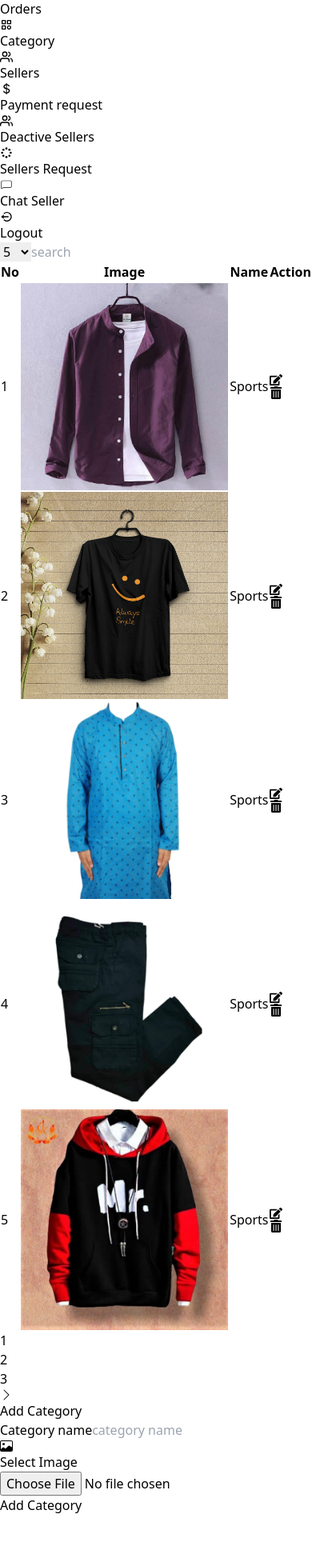
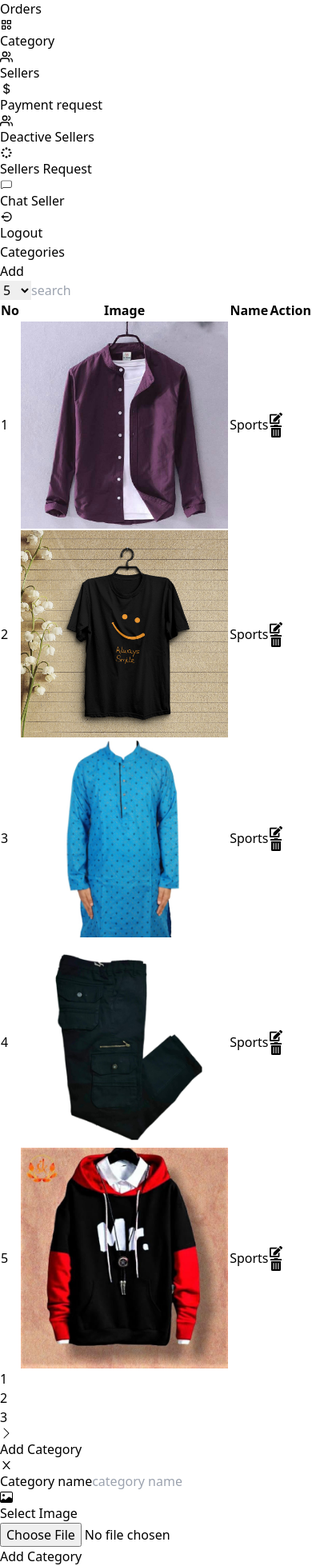
Before and after one commit to abuabdullah23/dashboard-react-project, a React (Vite) app: page /admin/dashboard/category in a window 390 px wide. Shown: the part 598-2556 px from the top of the page at 80% size. Before the commit the page ends 2492 px from the top, so only its background shows below. Built offline with nearby package versions, Linux system fonts and the light colour scheme; no server answers.

Commit message:
responsive categroy page

```diff
--- a/src/components/views/admin/Category.jsx
+++ b/src/components/views/admin/Category.jsx
@@ -3,14 +3,21 @@ import { Link } from 'react-router-dom';
 import { FaEdit, FaTrashAlt } from 'react-icons/fa';
 import Pagination from '../Pagination/Pagination';
 import { BsImage } from 'react-icons/bs';
+import { AiOutlineClose } from 'react-icons/ai';
 
 const Category = () => {
     const [perPage, setPerPage] = useState(5);
     const [currentPage, setCurrentPage] = useState(1);
     const [show, setShow] = useState(false);
+    const [searchValue, setSearchValue] = useState('');
 
     return (
         <div className='px-2 lg:px-7 pt-5'>
+            <div className='flex lg:hidden justify-between items-center mb-5 p-4 bg-[#283046] rounded-md'>
+                <h1 className='text-[#d0d2d6] font-semibold text-sm'>Categories</h1>
+                <button onClick={() => setShow(true)} className='bg-indigo-500 shadow-lg hover:shadow-indigo-500/50 px-4 py-2 cursor-pointer text-white rounded-sm text-sm'>Add</button>
+
+            </div>
             <div className='flex flex-wrap w-full'>
                 <div className='w-full lg:w-7/12 p-4 bg-[#283046] rounded-md'>
                     <div className='flex justify-between items-center'>
@@ -63,10 +70,15 @@ const Category = () => {
                     </div>
                 </div>
 
-                <div className={`w-[320px] lg:w-5/12 translate-x-100 lg:relative lg:right-0 fixed ${show ? 'right-0' : '-right-[340px]'} z-20 top-0 transition-all duration-500`}>
+                <div className={`w-[320px] lg:w-5/12 translate-x-100 lg:relative lg:right-0 fixed ${show ? 'right-0' : '-right-[340px]'} z-[9999] top-0 transition-all duration-500`}>
                     <div className='w-full pl-6'>
                         <div className='bg-[#283046] h-screen lg:h-auto px-3 py-2 lg:rounded-md text-[#d0d2d6]'>
-                            <h2 className='font-semibold text-xl mb-4 w-full text-center'>Add Category</h2>
+                            <div className='flex justify-between items-center mb-4'>
+                                <h2 className='font-semibold text-xl'>Add Category</h2>
+                                <div onClick={() => setShow(false)} className='block lg:hidden cursor-pointer'>
+                                    <AiOutlineClose className='text-[#d0d2d6]' />
+                                </div>
+                            </div>
                             <form>
                                 <div className='flex flex-col w-full gap-1 mb-3'>
                                     <label htmlFor="name">Category name</label>
--- a/src/layout/Sidebar.jsx
+++ b/src/layout/Sidebar.jsx
@@ -27,6 +27,7 @@ const Sidebar = ({ showSidebar, setShowSidebar }) => {
                         {
                             allNav.map((n, i) => <li key={i}>
                                 <Link
+                                    onClick={() => setShowSidebar(false)}
                                     to={n.path}
                                     className={`${pathname === n.path ? 'bg-slate-600 shadow-indigo-500/30 text-white duration-500' : 'text-[#d0d2d6] font-normal duration-200'} px-3 py-2 rounded-sm flex justify-start items-center gap-3 hover:pl-4 hover:bg-slate-600 transition-all w-full mb-1`}>
                                     <span>{n.icon}</span>
```
